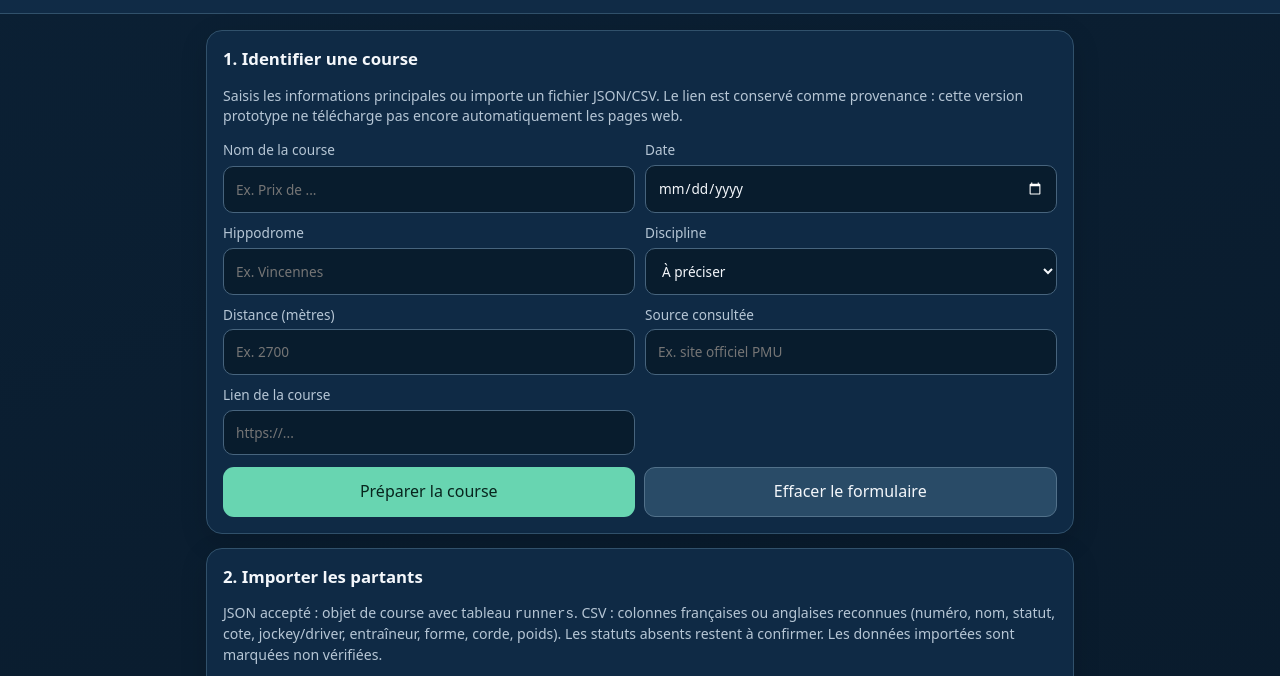
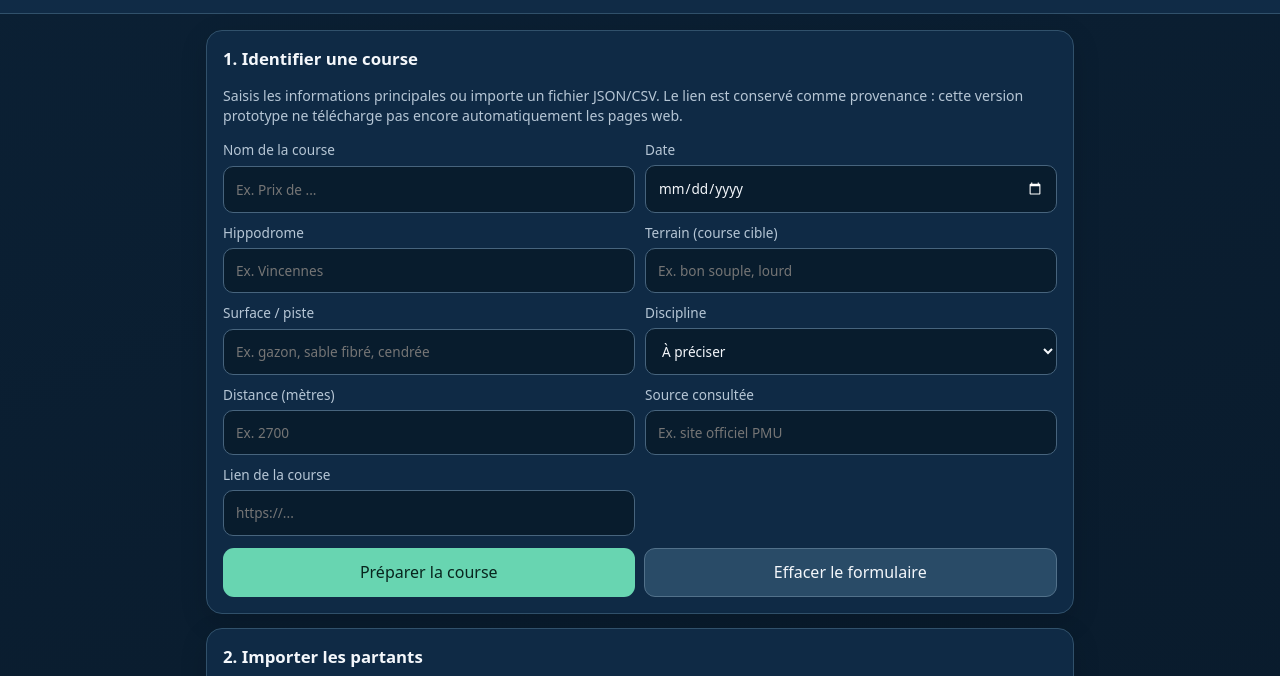
Before and after one commit to bralebrave-arch/suivi-turf-turbo-pages, a plain HTML site: page index.html in a window 1280 px wide. Shown: the part 81-757 px from the top of the page. Drawn offline with Linux system fonts and the light colour scheme.

Commit message:
Add race ground and surface inputs

```diff
--- a/index.html
+++ b/index.html
@@ -12,7 +12,7 @@
 <header><h1>Suivi Turf Turbo V4</h1><p>Préparation des courses · contrôle des données · priorité Android</p></header>
 <main class="wrap">
 <section class="card"><h2>1. Identifier une course</h2><p class="hint">Saisis les informations principales ou importe un fichier JSON/CSV. Le lien est conservé comme provenance : cette version prototype ne télécharge pas encore automatiquement les pages web.</p>
-<div class="grid"><label>Nom de la course<input id="raceName" placeholder="Ex. Prix de ..."></label><label>Date<input id="raceDate" type="date"></label><label>Hippodrome<input id="track" placeholder="Ex. Vincennes"></label><label>Discipline<select id="discipline"><option value="">À préciser</option><option value="plat">Plat</option><option value="trot_attele">Trot attelé</option><option value="trot_monte">Trot monté</option><option value="haies">Haies</option><option value="steeple">Steeple</option><option value="cross">Cross</option><option value="autre">Autre</option></select></label><label>Distance (mètres)<input id="distance" type="number" min="1" placeholder="Ex. 2700"></label><label>Source consultée<input id="sourceName" placeholder="Ex. site officiel PMU"></label><label>Lien de la course<input id="sourceUrl" type="url" placeholder="https://..."></label></div>
+<div class="grid"><label>Nom de la course<input id="raceName" placeholder="Ex. Prix de ..."></label><label>Date<input id="raceDate" type="date"></label><label>Hippodrome<input id="track" placeholder="Ex. Vincennes"></label><label>Terrain (course cible)<input id="raceGround" placeholder="Ex. bon souple, lourd"></label><label>Surface / piste<input id="raceSurface" placeholder="Ex. gazon, sable fibré, cendrée"></label><label>Discipline<select id="discipline"><option value="">À préciser</option><option value="plat">Plat</option><option value="trot_attele">Trot attelé</option><option value="trot_monte">Trot monté</option><option value="haies">Haies</option><option value="steeple">Steeple</option><option value="cross">Cross</option><option value="autre">Autre</option></select></label><label>Distance (mètres)<input id="distance" type="number" min="1" placeholder="Ex. 2700"></label><label>Source consultée<input id="sourceName" placeholder="Ex. site officiel PMU"></label><label>Lien de la course<input id="sourceUrl" type="url" placeholder="https://..."></label></div>
 <div class="actions"><button id="newRace">Préparer la course</button><button id="clear" class="secondary">Effacer le formulaire</button></div></section>
 <section class="card"><h2>2. Importer les partants</h2><p class="hint">JSON accepté : objet de course avec tableau <code>runners</code>. CSV : colonnes françaises ou anglaises reconnues (numéro, nom, statut, cote, jockey/driver, entraîneur, forme, corde, poids). Les statuts absents restent à confirmer. Les données importées sont marquées non vérifiées.</p>
 <label>Importer un fichier<input id="fileInput" type="file" accept=".json,.csv,application/json,text/csv"></label><div class="actions"><button class="secondary" id="sample">Charger un exemple de démonstration</button><button class="secondary" id="export">Exporter la course JSON</button></div></section>
```
